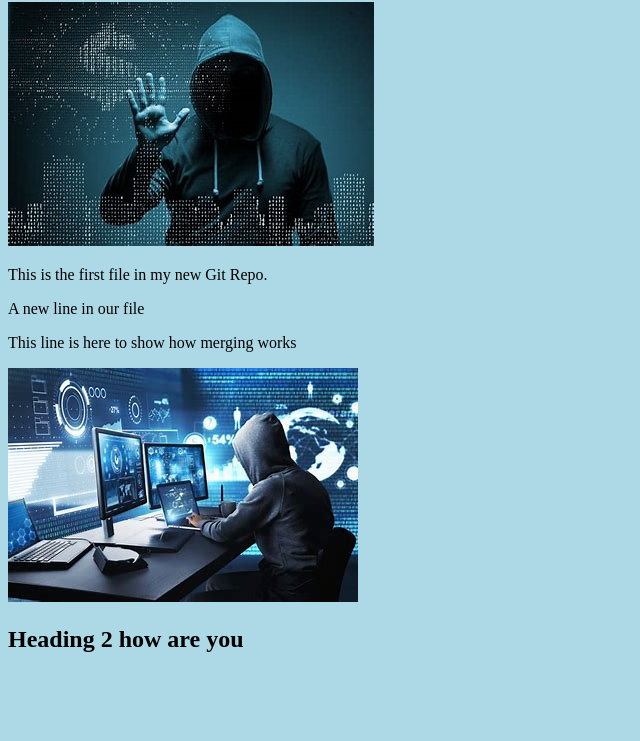
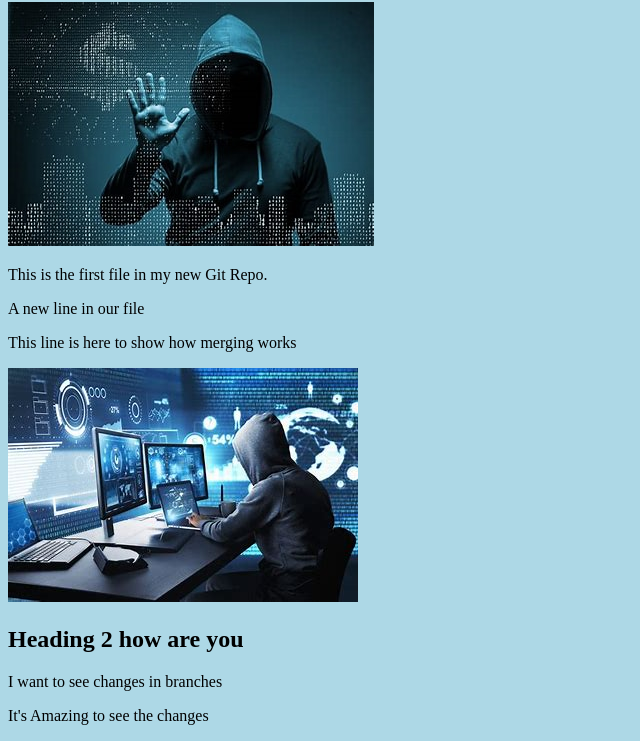
Before and after one commit to HassanWebsites565/hello-world, a plain HTML site: page 4-four/index.html in a window 1280 px wide. Shown: the part 78-819 px from the top of the page, without its empty margins (0-640 px from the left). Drawn offline with Linux system fonts and the light colour scheme.

Commit message:
Update index.html
Changes in new-branch

```diff
--- a/4-four/index.html
+++ b/4-four/index.html
@@ -14,6 +14,8 @@
     <p>This line is here to show how merging works</p>
     <img src="img12.jpg" alt="Error 12">
     <h2>Heading 2 how are you</h2>
+    <span>I want to see changes in branches </span>
+    <p>It's Amazing to see the changes</p>
 
 </body>
 </html>
```
